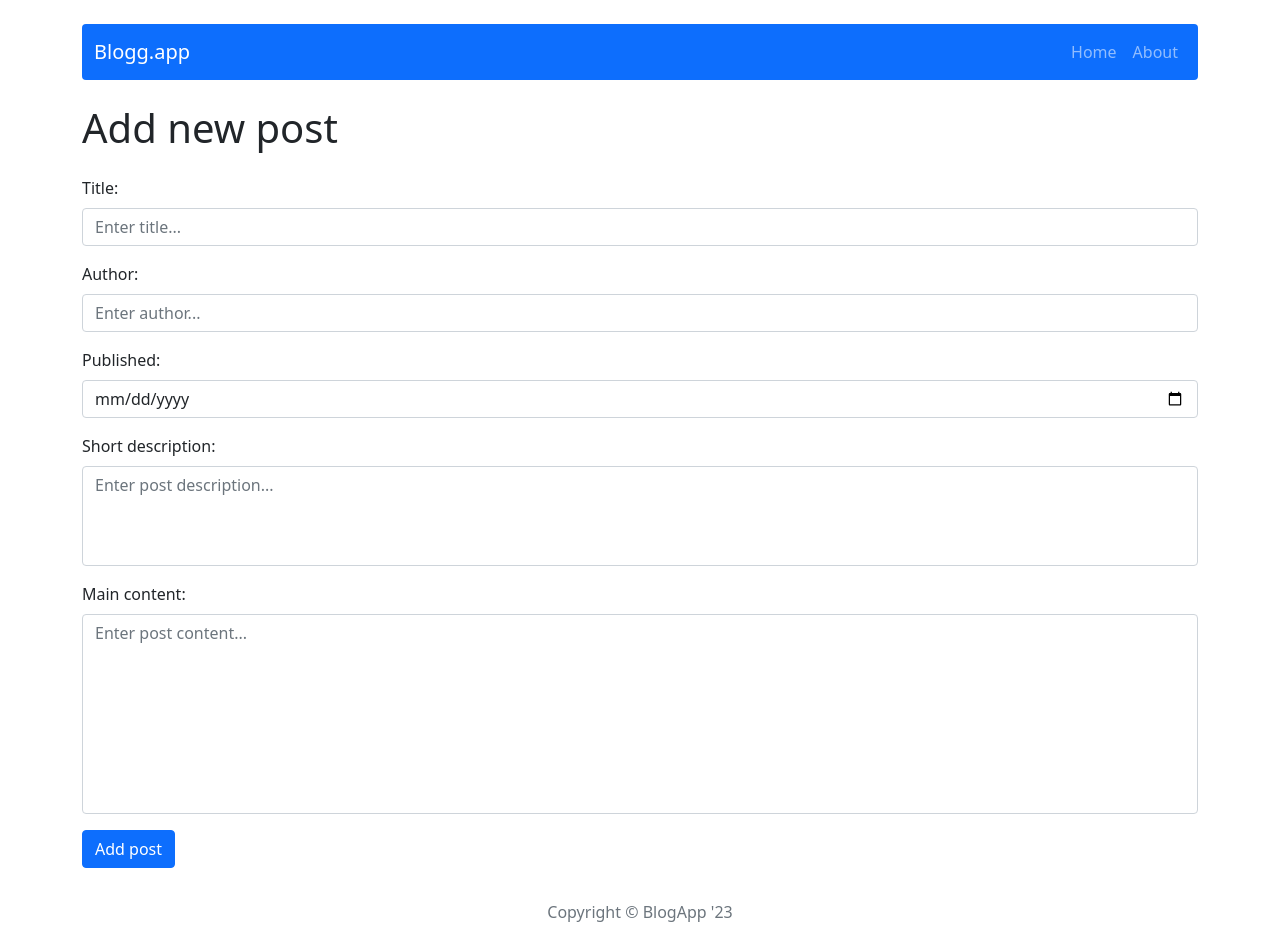
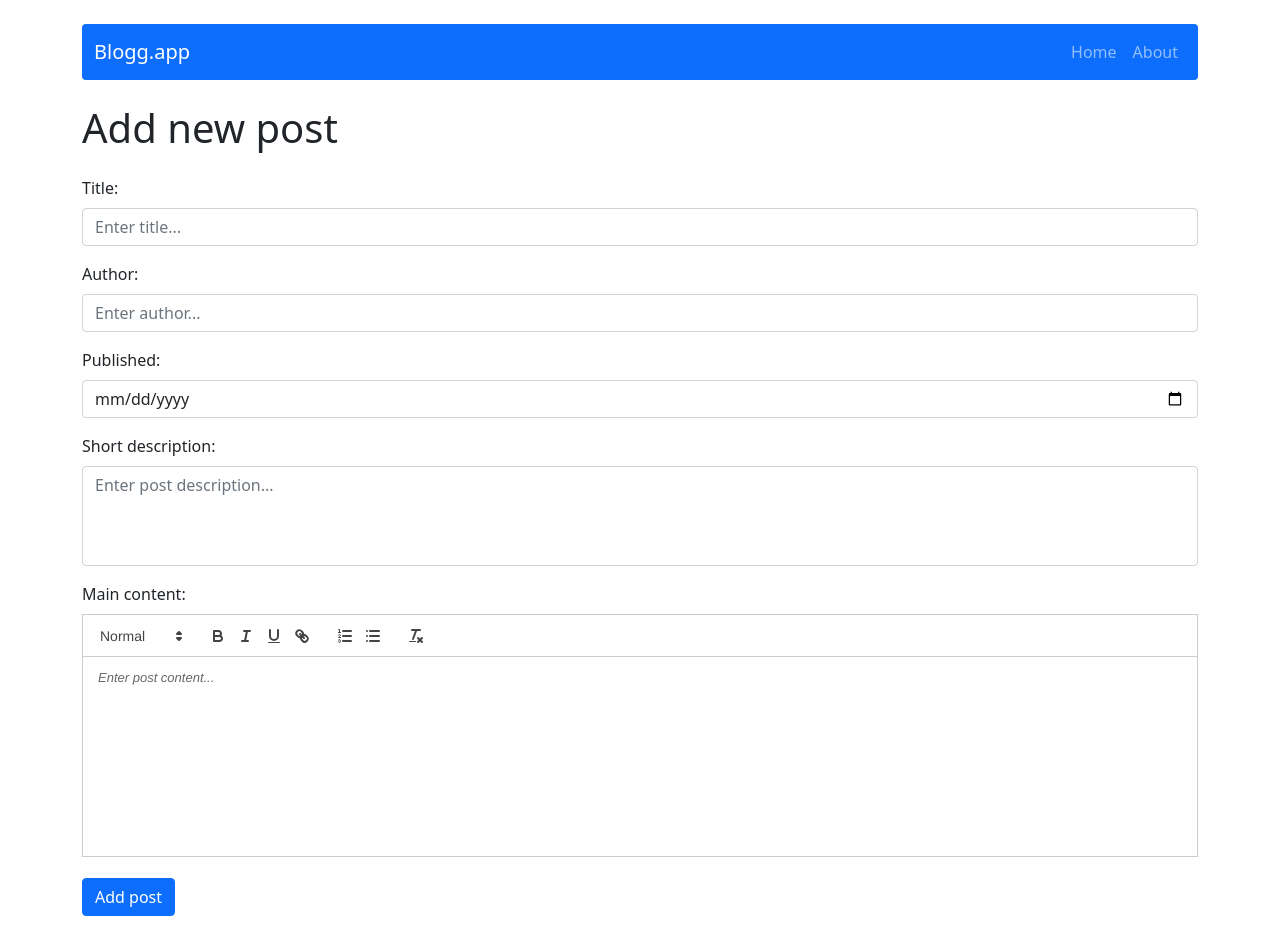
Before and after one commit to Dariusz-Wilk/React-blog, a React (Create React App) app: page /post/add in a window 1280 px wide. Shown: the top 952 px of the page. Built offline with nearby package versions, Linux system fonts and the light colour scheme.

Commit message:
added && implemented React-Quill component for mainContent textarea

```diff
--- a/package.json
+++ b/package.json
@@ -11,6 +11,7 @@
     "react": "^18.2.0",
     "react-bootstrap": "2.8.0",
     "react-dom": "^18.2.0",
+    "react-quill": "^2.0.0",
     "react-redux": "8.1.2",
     "react-router-dom": "6.15.0",
     "react-scripts": "5.0.1",
--- a/src/components/features/PostForm/PostForm.js
+++ b/src/components/features/PostForm/PostForm.js
@@ -2,6 +2,8 @@
 import styles from './PostForm.module.scss';
 import { useState } from 'react';
 import { useSelector } from 'react-redux';
+import ReactQuill from 'react-quill';
+import 'react-quill/dist/quill.snow.css';
 
 const PostForm = ({
 	id,
@@ -20,6 +22,7 @@
 		description: descriptionn,
 		mainContent: mainContentt,
 	});
+	const [content, setContent] = useState(mainContentt);
 
 	const postArrLength = useSelector(state => state.posts.length);
 	const newPostId = postArrLength + 1 + '';
@@ -32,7 +35,7 @@
 			author: formData.author,
 			publishedDate: formData.publishedDate,
 			shortDescription: formData.description,
-			content: formData.mainContent,
+			content: content,
 		});
 	};
 
@@ -98,21 +101,15 @@
 
 			<Form.Group className="mb-3">
 				<Form.Label>Main content:</Form.Label>
-				<Form.Control
+				<ReactQuill
 					className={styles.textareaMain}
-					value={formData.mainContent}
-					onChange={e =>
-						setFormData(prevState => ({
-							...prevState,
-							mainContent: e.target.value,
-						}))
-					}
-					as="textarea"
+					value={content}
+					onChange={setContent}
 					placeholder="Enter post content..."
 				/>
 			</Form.Group>
 
-			<Button variant="primary" type="submit">
+			<Button variant="primary" type="submit" className="mt-5">
 				{actionText}
 			</Button>
 		</Form>
```
Also changed, not shown: 1 other file (tests, documents, lock files or other folders).
